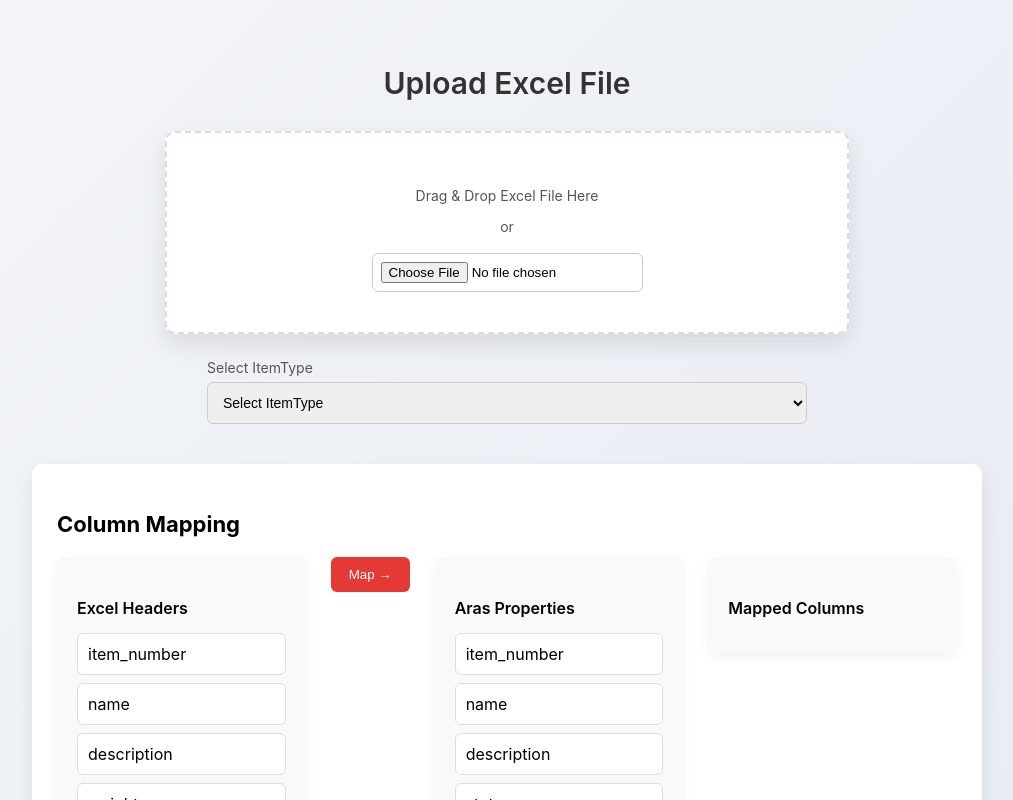
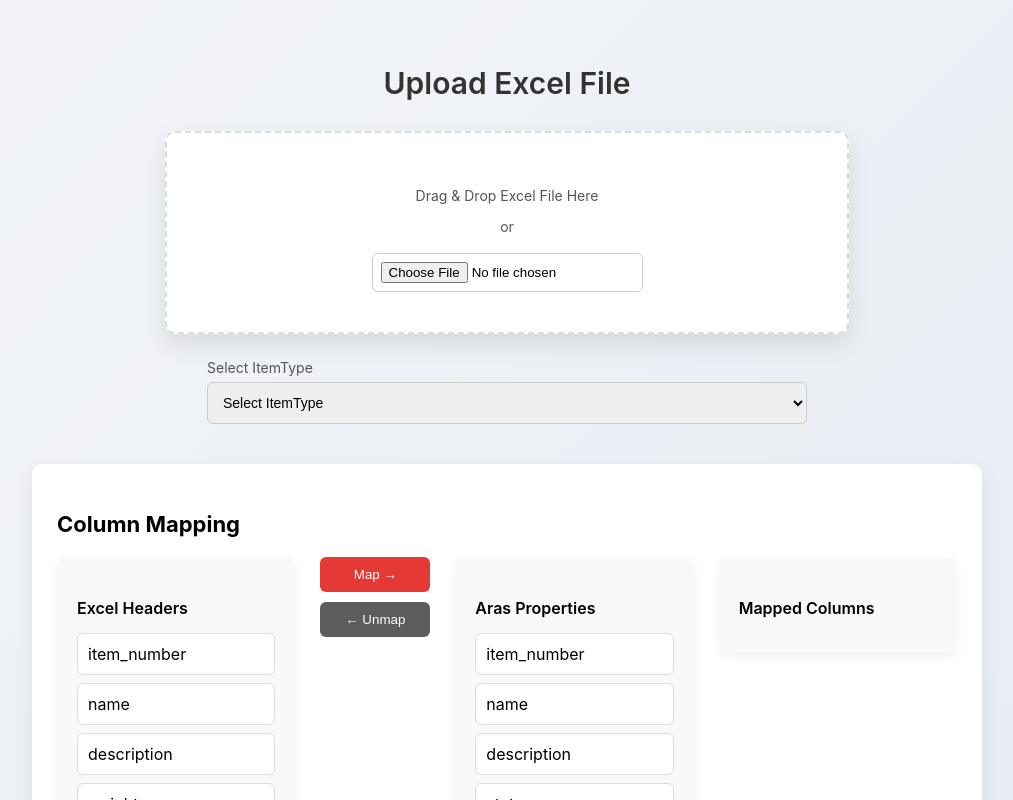
Before and after one commit to Varadrajj/Advance-Batch-Loader, a React (Create React App) app in the folder ClientApp/: page /upload in a window 1280 px wide. Shown: the top 800 px of the page, without its empty margins (193-1206 px from the left). Built offline with nearby package versions, Linux system fonts and the light colour scheme; sample sign-in values are in the browser's storage.

Commit message:
Unmap button added

```diff
--- a/ClientApp/src/App.js
+++ b/ClientApp/src/App.js
@@ -3,7 +3,6 @@ import { BrowserRouter, Routes, Route } from "react-router-dom";
 import Dashboard from "./pages/Dashboard";
 import Upload from "./pages/Upload";
 import Login from "./pages/Login";
-import Mapping from "./pages/Mapping";
 import './App.css';
 import PrivateRoute from "./components/PrivateRoute";
 
@@ -34,15 +33,6 @@ function App() {
                   }
               />
 
-              <Route
-                  path="/mapping"
-                  element={
-                      <PrivateRoute>
-                          <Mapping />
-                      </PrivateRoute>
-                  }
-              />
-
           </Routes>
 
       </BrowserRouter>
--- a/ClientApp/src/pages/Upload.js
+++ b/ClientApp/src/pages/Upload.js
@@ -5,7 +5,7 @@ function Upload() {
 
     const [fileName, setFileName] = useState("");
     const [file, setFile] = useState(null);
-
+    const [selectedMapped, setSelectedMapped] = useState(null);
     const [selectedHeader, setSelectedHeader] = useState(null);
     const [selectedProperty, setSelectedProperty] = useState(null);
     const [mappedColumns, setMappedColumns] = useState([]);
@@ -137,6 +137,22 @@ function Upload() {
         setSelectedProperty(null);
     };
 
+    const handleUnmap = () => {
+
+        if (!selectedMapped) return;
+
+        const updatedMappings = mappedColumns.filter(
+            (map) => map !== selectedMapped
+        );
+
+        setMappedColumns(updatedMappings);
+
+        // Add values back to lists
+        setExcelHeaders([...excelHeaders, selectedMapped.header]);
+        setArasProperties([...arasProperties, selectedMapped.property]);
+
+        setSelectedMapped(null);
+    };
 
     return (
 
@@ -229,12 +245,9 @@ function Upload() {
 
                     <div className="mapping-middle">
 
-                        <button
-                            className="map-btn"
-                            onClick={handleMap}
-                        >
-                            Map →
-                        </button>
+                        <button className="map-btn" onClick={handleMap} disabled={!selectedHeader || !selectedProperty}>Map →</button>
+
+                        <button className="unmap-btn" onClick={handleUnmap} disabled={!selectedMapped}>← Unmap</button>
 
                     </div>
 
@@ -270,7 +283,12 @@ function Upload() {
 
                         {mappedColumns.map((map, index) => (
 
-                            <div key={index} className="mapped-item">
+                            <div
+                                key={index}
+                                className={`mapped-item ${selectedMapped === map ? "selected" : ""
+                                    }`}
+                                onClick={() => setSelectedMapped(map)}
+                            >
 
                                 {map.header} → {map.property}
 
--- a/ClientApp/src/styles/Upload.css
+++ b/ClientApp/src/styles/Upload.css
@@ -225,8 +225,10 @@
 
 .mapping-middle {
     display: flex;
+    flex-direction: column; /* stack buttons vertically */
     align-items: center;
     justify-content: center;
+    gap: 10px; /* space between buttons */
 }
 
 .map-btn {
@@ -237,6 +239,7 @@
     border-radius: 6px;
     cursor: pointer;
     font-weight: 500;
+    width:110px
 }
 
     .map-btn:hover {
@@ -252,3 +255,22 @@
     border: 1px solid #c8e6c9;
     border-radius: 6px;
 }
+
+.unmap-btn {
+    background: #5c5c5c;
+    color: white;
+    border: none;
+    padding: 10px 18px;
+    border-radius: 6px;
+    cursor: pointer;
+    width: 110px;
+}
+
+    .unmap-btn:hover {
+        background: #3f3f3f;
+    }
+
+.mapped-item.selected {
+    background: #ffe0e0;
+    border: 1px solid #e53935;
+}
```
